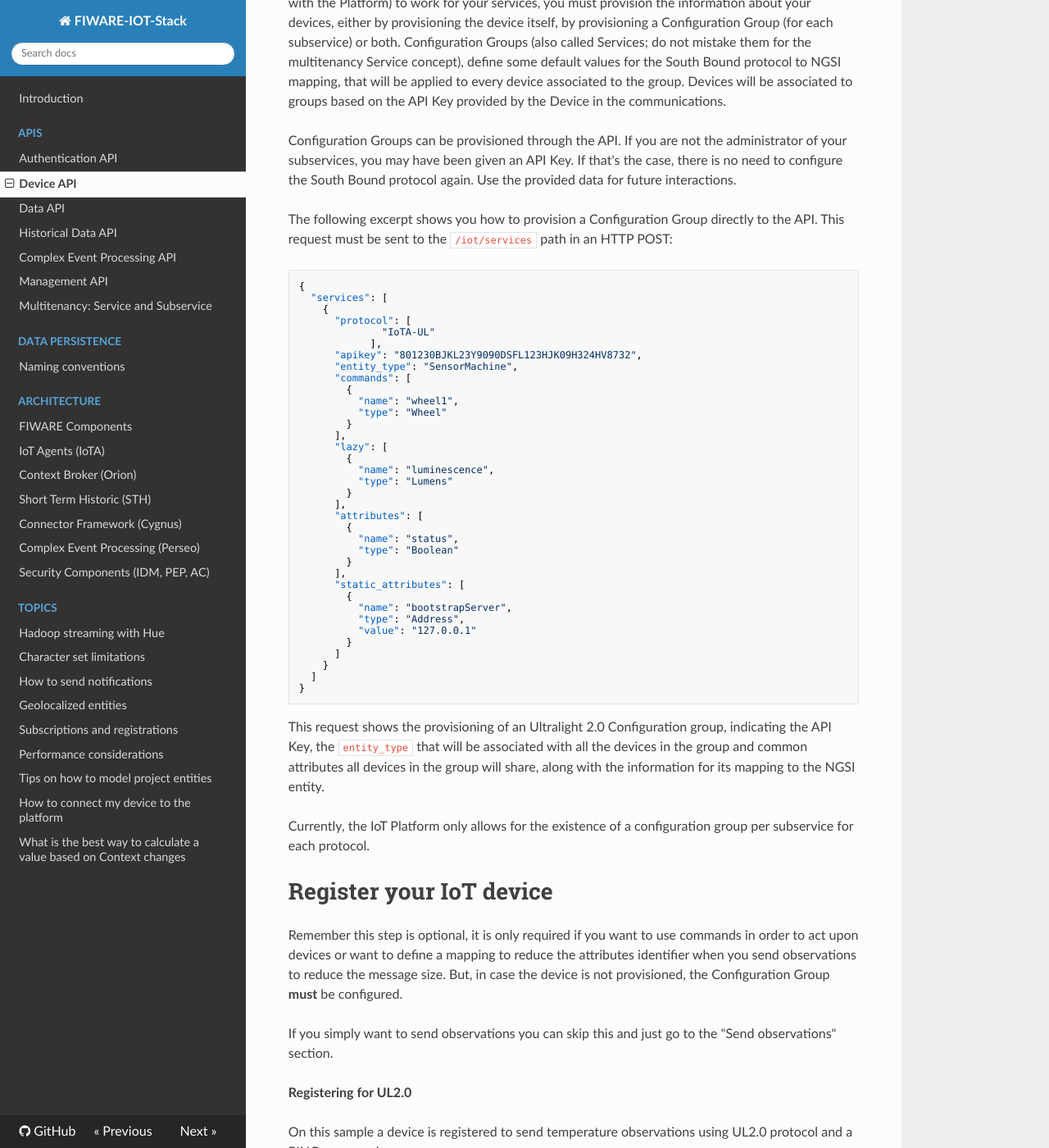
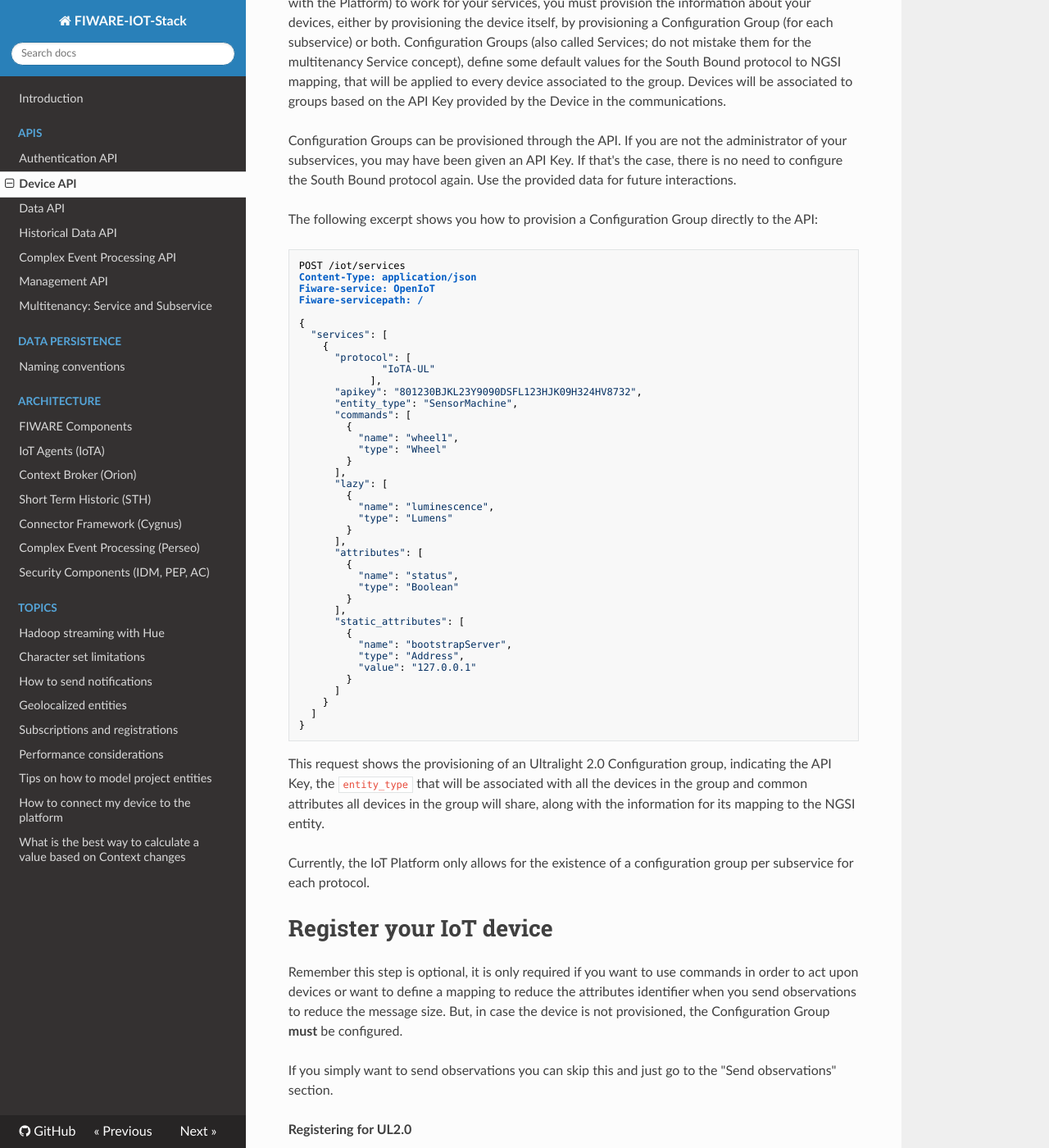
Before and after one commit to telefonicaid/thinking-cities, an MkDocs documentation site: the page built from docs/device_api.md, in a window 1280 px wide and 1400 px high, scrolled down 552 px. Shown: the whole window at 82% size. Built offline with MkDocs 1.6.1, drawn with Linux system fonts in a browser that asks for light colours; nearby versions of some CDN libraries; old or Windows-style settings are respelled for this version of MkDocs.

Commit message:
ADD Missing request headers in device API

````diff
--- a/docs/device_api.md
+++ b/docs/device_api.md
@@ -27,46 +27,50 @@ Configuration Groups can be provisioned through the API. If you are not the admi
 of your subservices, you may have been given an API Key. If that's the case, there is no need to configure the
 South Bound protocol again. Use the provided data for future interactions.
 
-The following excerpt shows you how to provision a Configuration Group directly to the API. This request must be sent
-to the `/iot/services` path in an HTTP POST:
-```
-{
-  "services": [
+The following excerpt shows you how to provision a Configuration Group directly to the API:
+
+    POST /iot/services
+    Content-Type: application/json
+    Fiware-service: OpenIoT
+    Fiware-servicepath: /
+
     {
-      "protocol": [
-              "IoTA-UL"
-            ],
-      "apikey": "801230BJKL23Y9090DSFL123HJK09H324HV8732",
-      "entity_type": "SensorMachine",
-      "commands": [
+      "services": [
         {
-          "name": "wheel1",
-          "type": "Wheel"
-        }
-      ],
-      "lazy": [
-        {
-          "name": "luminescence",
-          "type": "Lumens"
-        }
-      ],
-      "attributes": [
-        {
-          "name": "status",
-          "type": "Boolean"
-        }
-      ],
-      "static_attributes": [
-        {
-          "name": "bootstrapServer",
-          "type": "Address",
-          "value": "127.0.0.1"
+          "protocol": [
+                  "IoTA-UL"
+                ],
+          "apikey": "801230BJKL23Y9090DSFL123HJK09H324HV8732",
+          "entity_type": "SensorMachine",
+          "commands": [
+            {
+              "name": "wheel1",
+              "type": "Wheel"
+            }
+          ],
+          "lazy": [
+            {
+              "name": "luminescence",
+              "type": "Lumens"
+            }
+          ],
+          "attributes": [
+            {
+              "name": "status",
+              "type": "Boolean"
+            }
+          ],
+          "static_attributes": [
+            {
+              "name": "bootstrapServer",
+              "type": "Address",
+              "value": "127.0.0.1"
+            }
+          ]
         }
       ]
     }
-  ]
-}
-```
+
 This request shows the provisioning of an Ultralight 2.0 Configuration group, indicating the API Key, the `entity_type`
 that will be associated with all the devices in the group and common attributes all devices in the group will share,
 along with the information for its mapping to the NGSI entity.
````
